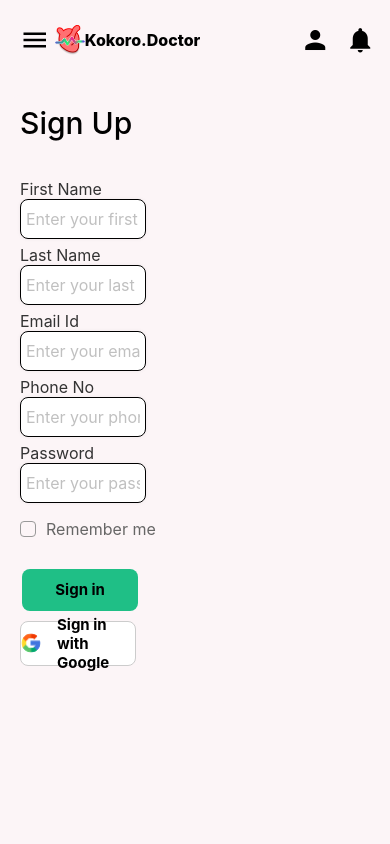
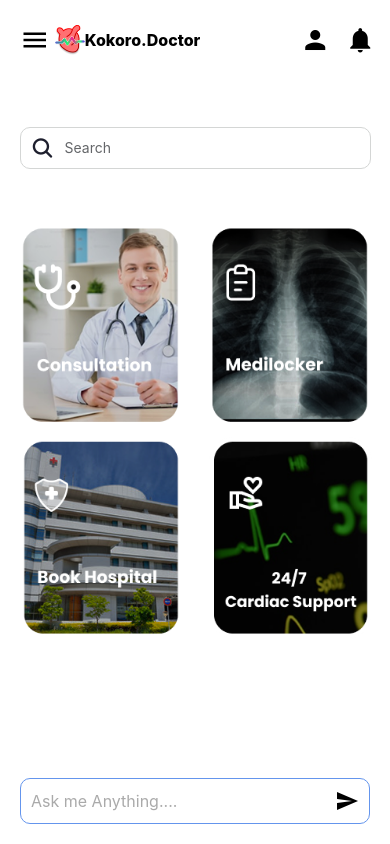
Before and after one commit to niteshKotharii/KokoroDoctor-frontend, a React Native app: screen / in a window 390 px wide. Built offline with nearby package versions, Linux system fonts and the light colour scheme; what expo-web-browser would draw is missing.

Commit message:
signup page

```diff
--- a/App.jsx
+++ b/App.jsx
@@ -19,7 +19,7 @@ const App = () => {
 			<ThemeProvider>
 				<ChatbotProvider>
 					<RoleProvider>
-						<NavigationContainer ref={navigationRef}>
+						{/* <NavigationContainer ref={navigationRef}>
 							<Stack.Navigator>
 								<Stack.Screen
 									name="DoctorSignUp"
@@ -27,13 +27,13 @@ const App = () => {
 									options={{ headerShown: false }}
 								/>
 							</Stack.Navigator>
-						</NavigationContainer>
-						{/* <NavigationContainer
+						</NavigationContainer> */}
+						<NavigationContainer
 							linking={linking}
 							ref={navigationRef}>
 							<RootNavigation />
 							<ChatBotOverlay navigationRef={navigationRef} />
-						</NavigationContainer> */}
+						</NavigationContainer>
 					</RoleProvider>
 				</ChatbotProvider>
 			</ThemeProvider>
```
